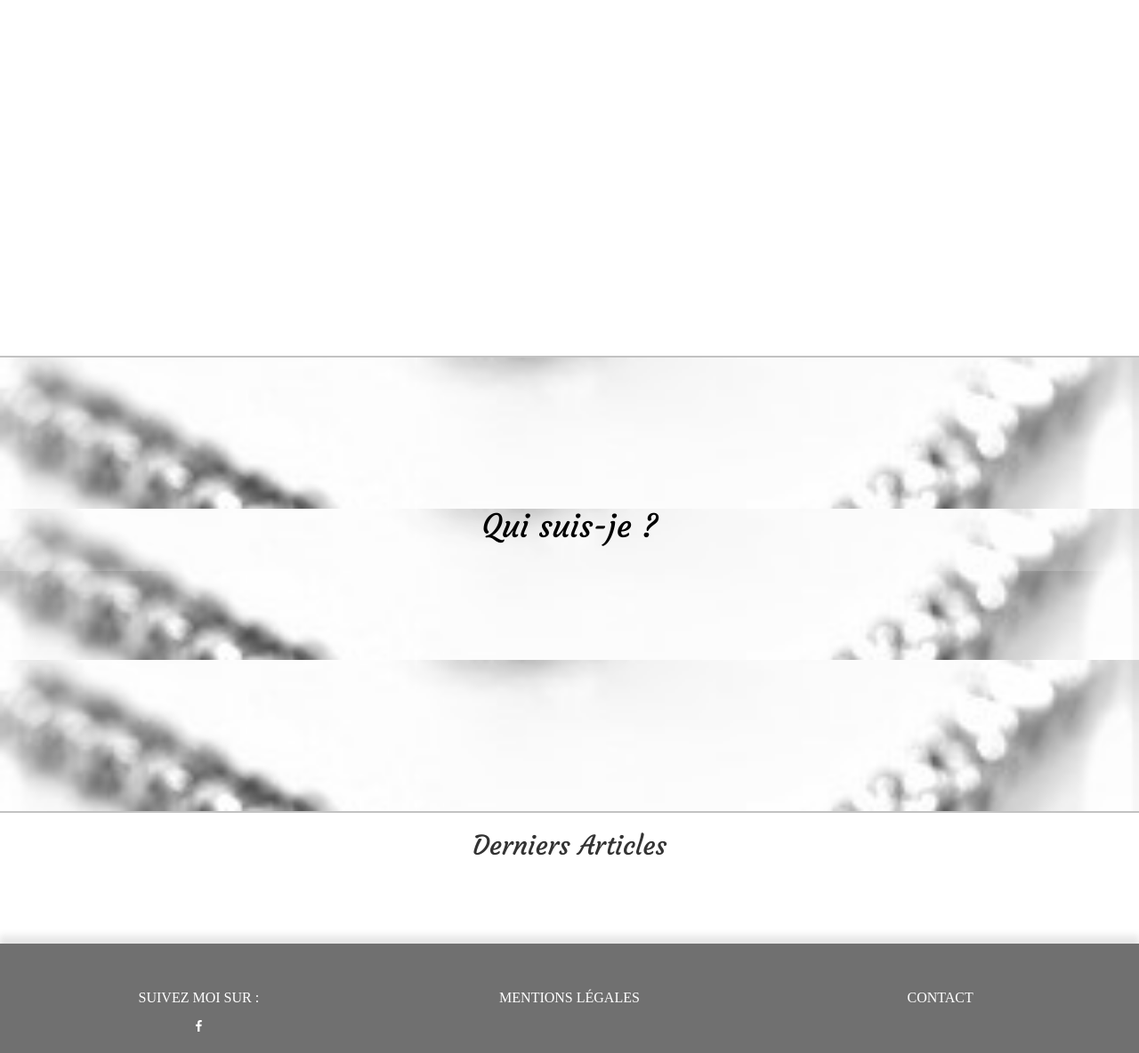
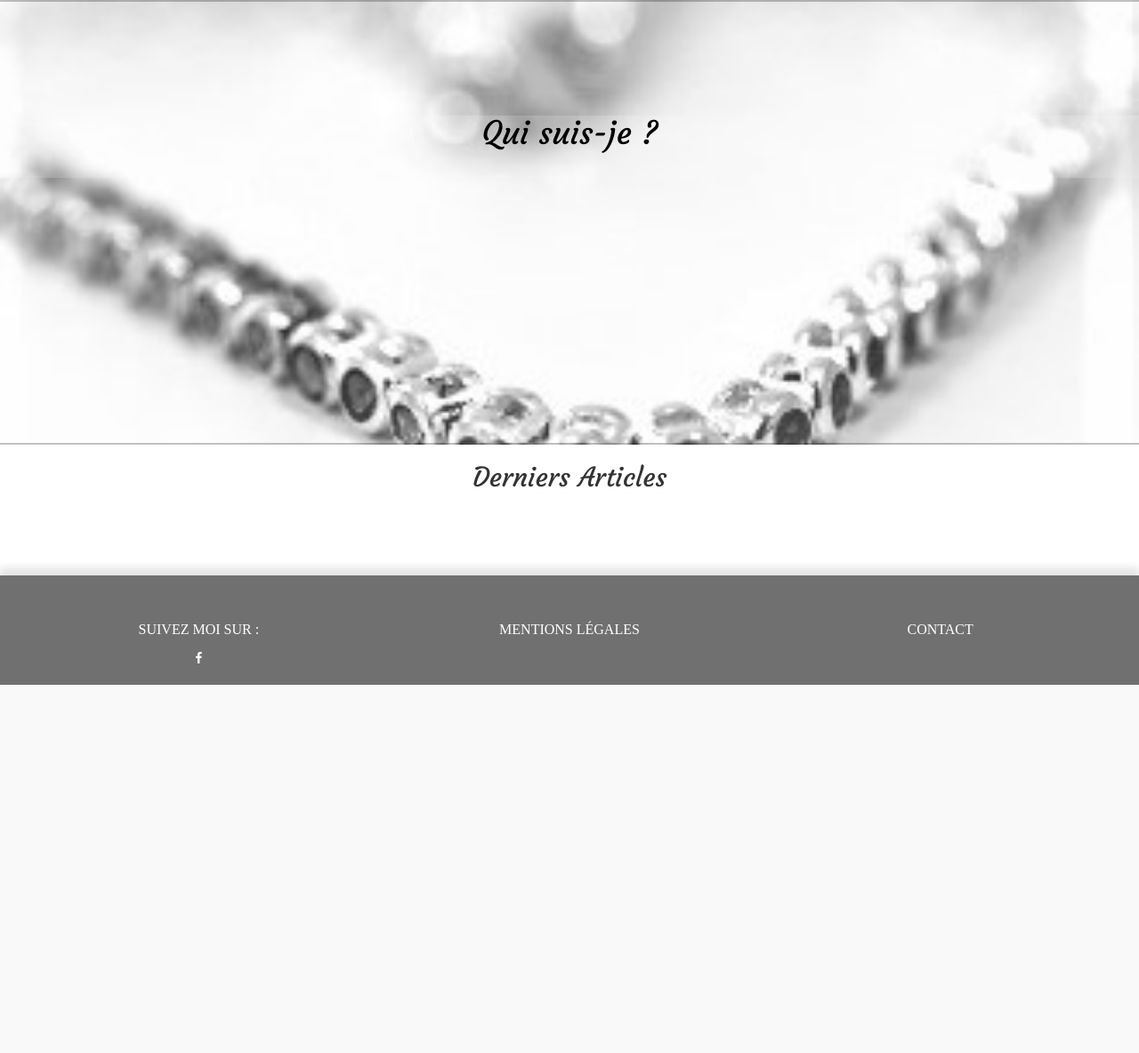
Before and after one commit to Argonder/Projet, a Symfony app: template templates/accueil.html.twig in a window 1280 px wide. Shown: the part 50-1234 px from the top of the page at 89% size. After the commit the page ends 820 px from the top, so only its background shows below. Run offline with Twig, Linux system fonts and the light colour scheme; the template is opened without the code that fills it, so the values that code supplies are empty; some libraries are stand-ins or nearby versions; some web fonts are replaced.

Commit message:
css parallax

```diff
--- a/public/css/style.css
+++ b/public/css/style.css
@@ -79,24 +79,21 @@ header .navbar-default {
 }
 
 #carousel-example-generic img {
-    max-width: 20%;
+    width: 20%;
     height: 100%;
     margin-left: 40%;
 }
 
 .carousel-inner {
-    height: 400px;
+    max-height: 400px;
 }
 
 /* PARALLAX */
 #parallax {
     border-top: solid 2px rgba(0, 0, 0, 0.24);
     border-bottom: solid 2px rgba(0, 0, 0, 0.24);
-}
-
-.parallax {
     background-image: url("../images/bgimagec.jpg");
-    height: 170px;
+    height: 500px;
     background-attachment: fixed;
     background-position: center;
     background-repeat: no-repeat;
@@ -105,7 +102,7 @@ header .navbar-default {
 
 /* QUI SUIS JE */
 .Presentation{
-    margin:0;
+    margin-top:10%;
     background-color: rgba(248, 248, 248, 0.18);
     color: #000000;
 }
@@ -472,6 +469,12 @@ footer a:hover{
     }
 }
 
+@media (max-width: 980px){
+    #carousel-example-generic img {
+        width: 30%;
+    }
+}
+
 @media (max-width: 780px){
     /* navbar site*/
     #slider{
```
